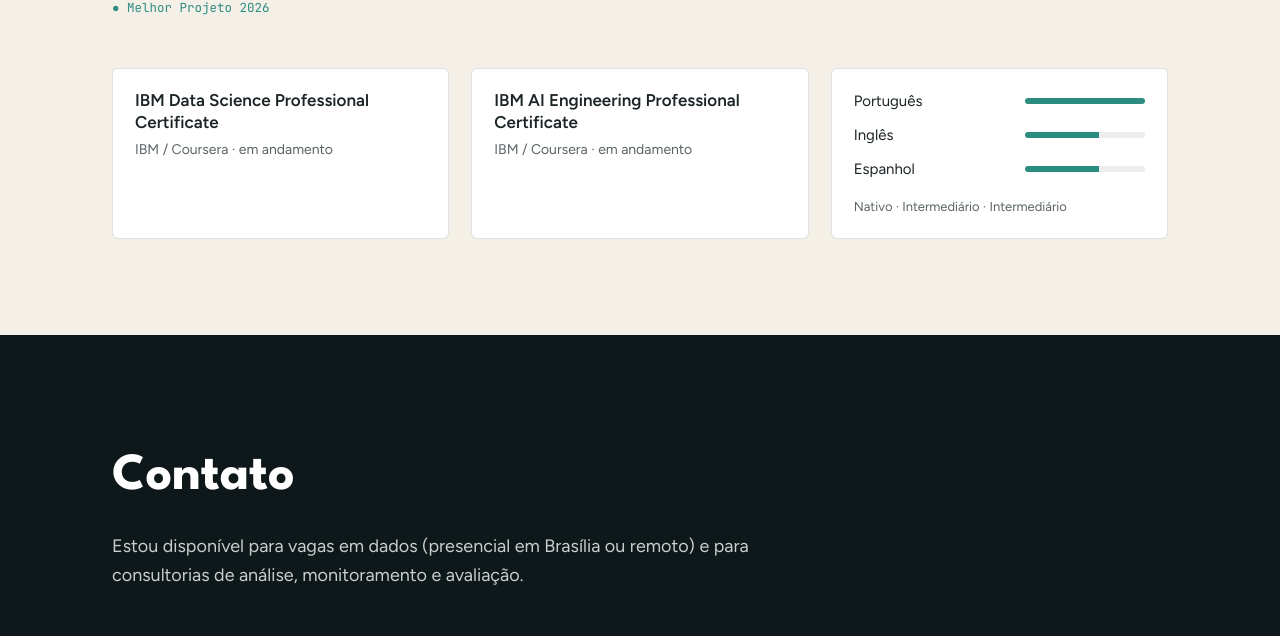
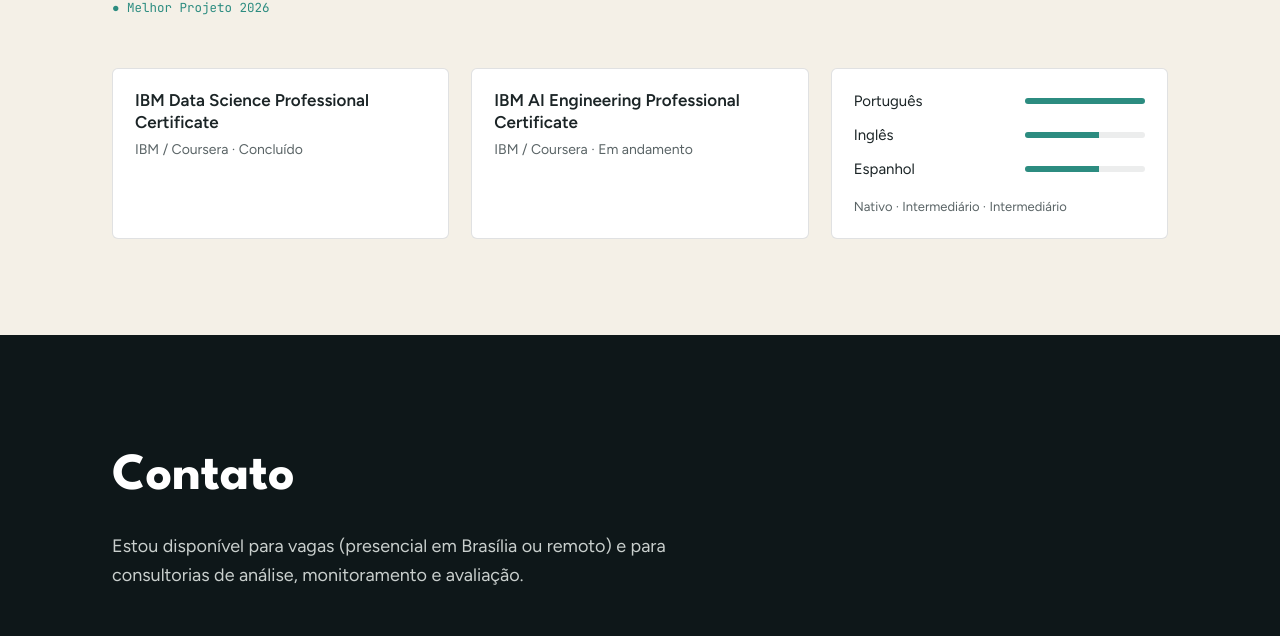
Before and after one commit to FerreiraFrancisco/portfolio_francisco, a plain HTML site: page index.html in a window 1280 px wide. Shown: the part 7579-8215 px from the top of the page. Drawn offline with Linux system fonts and the light colour scheme.

Commit message:
Update index.html

```diff
--- a/index.html
+++ b/index.html
@@ -581,8 +581,8 @@
     </div>
 
     <div class="certs rv">
-      <div class="cert"><b>IBM Data Science Professional Certificate</b><small>IBM / Coursera · em andamento</small></div>
-      <div class="cert"><b>IBM AI Engineering Professional Certificate</b><small>IBM / Coursera · em andamento</small></div>
+      <div class="cert"><b>IBM Data Science Professional Certificate</b><small>IBM / Coursera · Concluído</small></div>
+      <div class="cert"><b>IBM AI Engineering Professional Certificate</b><small>IBM / Coursera · Em andamento</small></div>
       <div class="cert lang">
         <div><span>Português</span><span class="meter"><i style="width:100%"></i></span></div>
         <div><span>Inglês</span><span class="meter"><i style="width:62%"></i></span></div>
@@ -597,7 +597,7 @@
 <section class="contact" id="contato">
   <div class="wrap">
     <h2>Contato</h2>
-    <p class="lede">Estou disponível para vagas em dados (presencial em Brasília ou remoto) e para consultorias de análise, monitoramento e avaliação.</p>
+    <p class="lede">Estou disponível para vagas (presencial em Brasília ou remoto) e para consultorias de análise, monitoramento e avaliação.</p>
     <div class="contact-list">
       <div>
         <small>E-mail</small>
```
